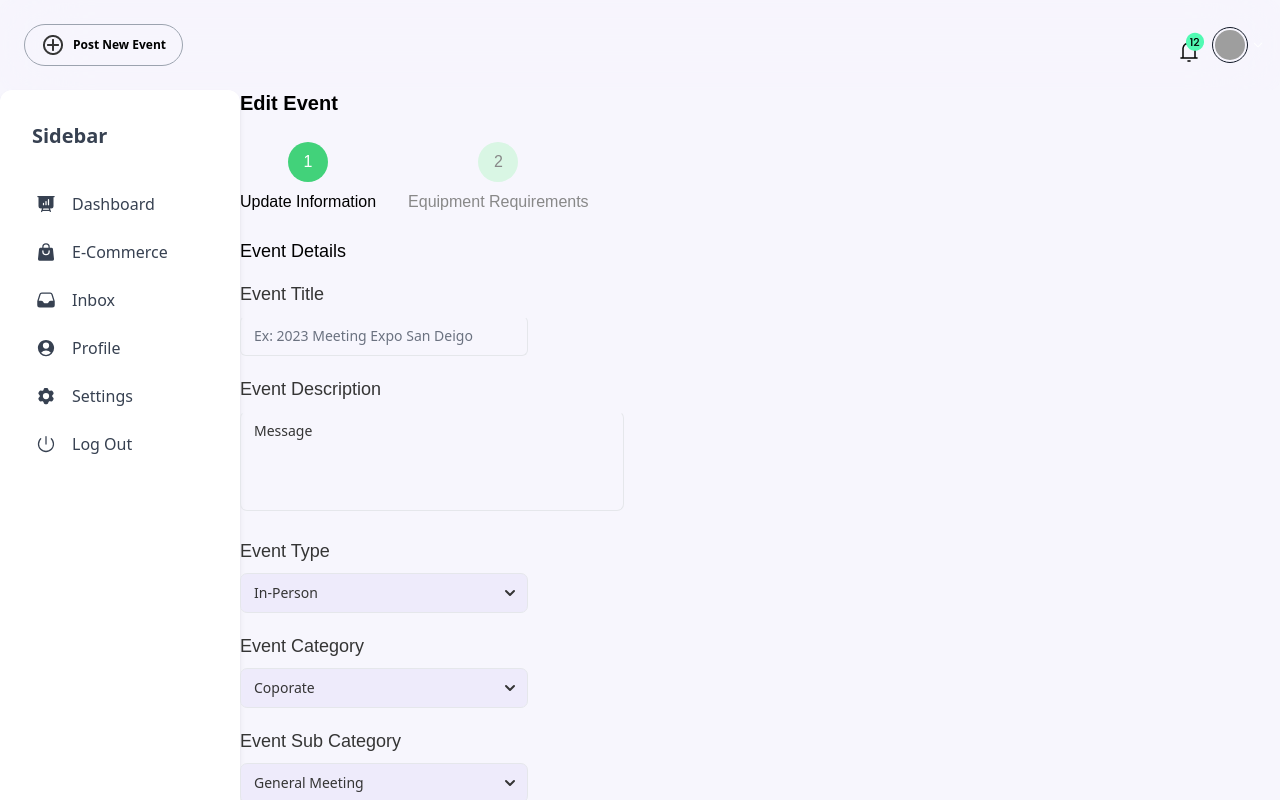
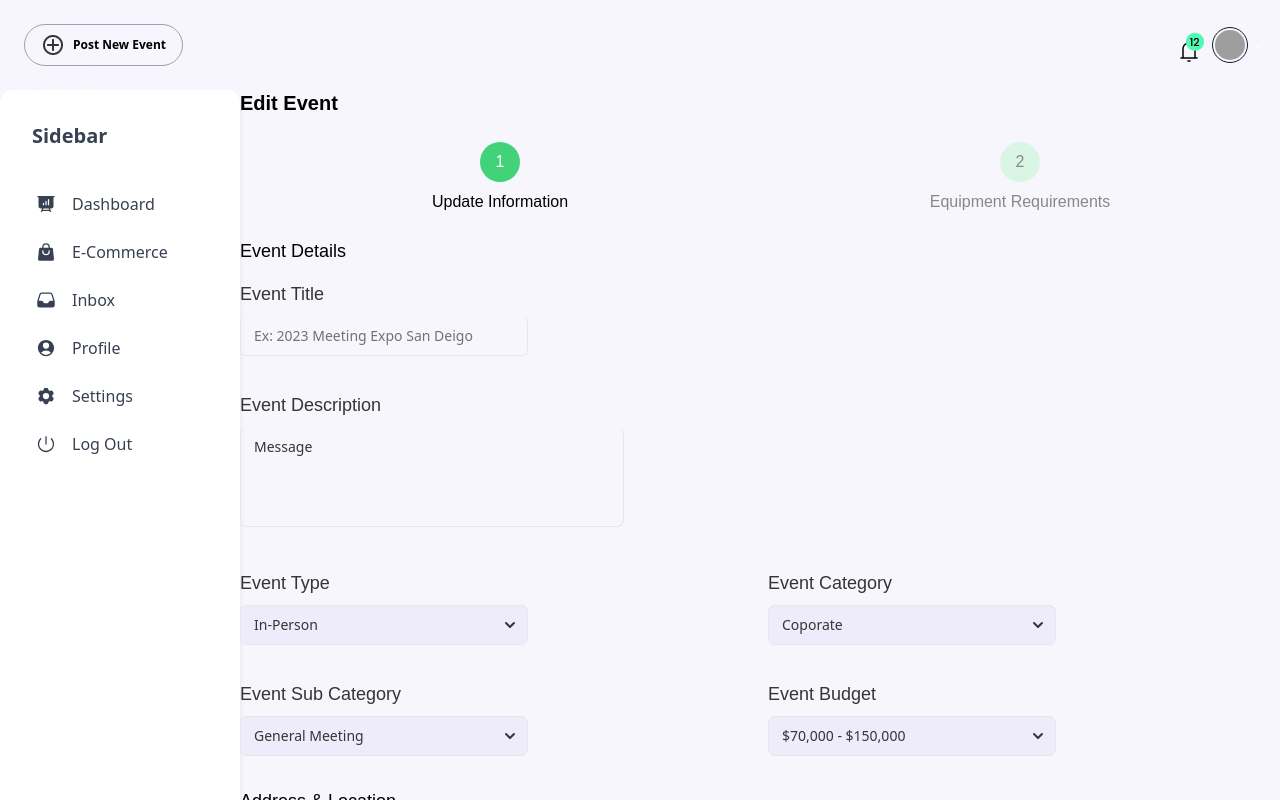
Before and after one commit to diduladishan/AV-Bids-Dashboard, a React (Create React App) app: page /13_edit_event in a window 1280 px wide. Built offline with nearby package versions, Linux system fonts and the light colour scheme; grey boxes are pictures that could not be loaded.

Commit message:
13 events page front page updated

```diff
--- a/src/pages/13_edit_event/index.tsx
+++ b/src/pages/13_edit_event/index.tsx
@@ -13,7 +13,9 @@ export function index() {
     <div className="container mx-auto mb-8">
       <h2 className="text-[20px] font-semibold mb-6">Edit Event</h2>
 
-      <div className="flex items-center gap-8 mb-6">
+      {/* <div className="flex items-center gap-8 "></div> */}
+
+      <div className="grid grid-cols-2 mb-6">
         <div className="flex flex-col items-center gap-2">
           <div className="flex  items-center justify-center rounded-full w-10 h-10 bg-[#42D27A] text-white">
             <p>1</p>
@@ -21,7 +23,6 @@ export function index() {
 
           <p className="font-medium text-[16px]">Update Information</p>
         </div>
-
         <div className="flex flex-col items-center gap-2">
           <div className="flex  items-center justify-center rounded-full w-10 h-10 bg-[#d9f6e4] text-[#888888]">
             <p>2</p>
@@ -34,19 +35,25 @@ export function index() {
 
       <p className="font-medium text-[18px] mb-4">Event Details</p>
 
-      <div className="font-medium text-[18px] text-[#353535]">
+      <div className="grid grid-cols-2 gap-4 font-medium text-[18px] text-[#353535]">
+        <div className="col-span-2">
           <p className="mb-2">Event Title </p>
           <div className="w-72 mb-5">
             <Input
               label="Ex: 2023 Meeting Expo San Deigo"
               crossOrigin=""
-            className="rounded-md bg-[#eeebfb] "
+              className="rounded-md bg-[#eeebfb]"
             />
           </div>
+        </div>
+        <div className="col-span-2">
           <p className="mb-2">Event Description </p>
           <div className="w-96 mb-5">
             <Textarea label="Message" className="bg-[#eeebfb]" />
           </div>
+        </div>
+        <div className="">
+          {" "}
           <p className="mb-2">Event Type </p>
           <div className="w-72 mb-5">
             <Select label="In-Person" className="bg-[#eeebfb]">
@@ -57,6 +64,9 @@ export function index() {
               <Option>Option 05</Option>
             </Select>
           </div>
+        </div>
+        <div className="">
+          {" "}
           <p className="mb-2">Event Category </p>
           <div className="w-72 mb-5">
             <Select label="Coporate" className="bg-[#eeebfb]">
@@ -67,6 +77,8 @@ export function index() {
               <Option>Option 05</Option>
             </Select>
           </div>
+        </div>
+        <div className="">
           <p className="mb-2">Event Sub Category</p>
           <div className="w-72 mb-5">
             <Select label="General Meeting" className="bg-[#eeebfb]">
@@ -77,6 +89,8 @@ export function index() {
               <Option>Option 05</Option>
             </Select>
           </div>
+        </div>
+        <div className="">
           <p className="mb-2">Event Budget</p>
           <div className="w-72 mb-8">
             <Select label="$70,000 - $150,000" className="bg-[#eeebfb]">
@@ -88,10 +102,14 @@ export function index() {
             </Select>
           </div>
         </div>
+      </div>
+
+      {/* <div className=""></div> */}
 
       <p className="font-medium text-[18px] mb-4">Address & Location</p>
 
-      <div className="font-medium text-[18px] text-[#353535]">
+      <div className="grid grid-cols-2 gap-4">
+        <div className="">
           <p className="mb-2">Venue Name</p>
           <div className="w-72 mb-5">
             <Input
@@ -100,7 +118,9 @@ export function index() {
               className="rounded-md bg-[#eeebfb] "
             />
           </div>
+        </div>
 
+        <div className="...">
           <p className="mb-2">Address</p>
           <div className="w-72 mb-5">
             <Input
@@ -109,7 +129,11 @@ export function index() {
               className="rounded-md bg-[#eeebfb] "
             />
           </div>
+        </div>
+      </div>
 
+      <div className="grid grid-cols-3 gap-4 font-medium text-[18px] text-[#353535]">
+        <div className="...">
           <p className="mb-2">City </p>
           <div className="w-72 mb-5">
             <Input
@@ -118,7 +142,9 @@ export function index() {
               className="rounded-md bg-[#eeebfb] "
             />
           </div>
+        </div>
 
+        <div className="...">
           <p className="mb-2">State</p>
           <div className="w-72 mb-5">
             <Select label="Select State" className="bg-[#eeebfb]">
@@ -129,7 +155,9 @@ export function index() {
               <Option>Option 05</Option>
             </Select>
           </div>
+        </div>
 
+        <div className="...">
           <p className="mb-2">Zip</p>
           <div className="w-72 mb-8">
             <Input
@@ -139,6 +167,9 @@ export function index() {
             />
           </div>
         </div>
+      </div>
+
+      {/* <div className="></div> */}
 
       <p className="font-medium text-[18px] mb-4">File Attachment</p>
 
```
Lines whose indentation alone changed are shown as unchanged.
